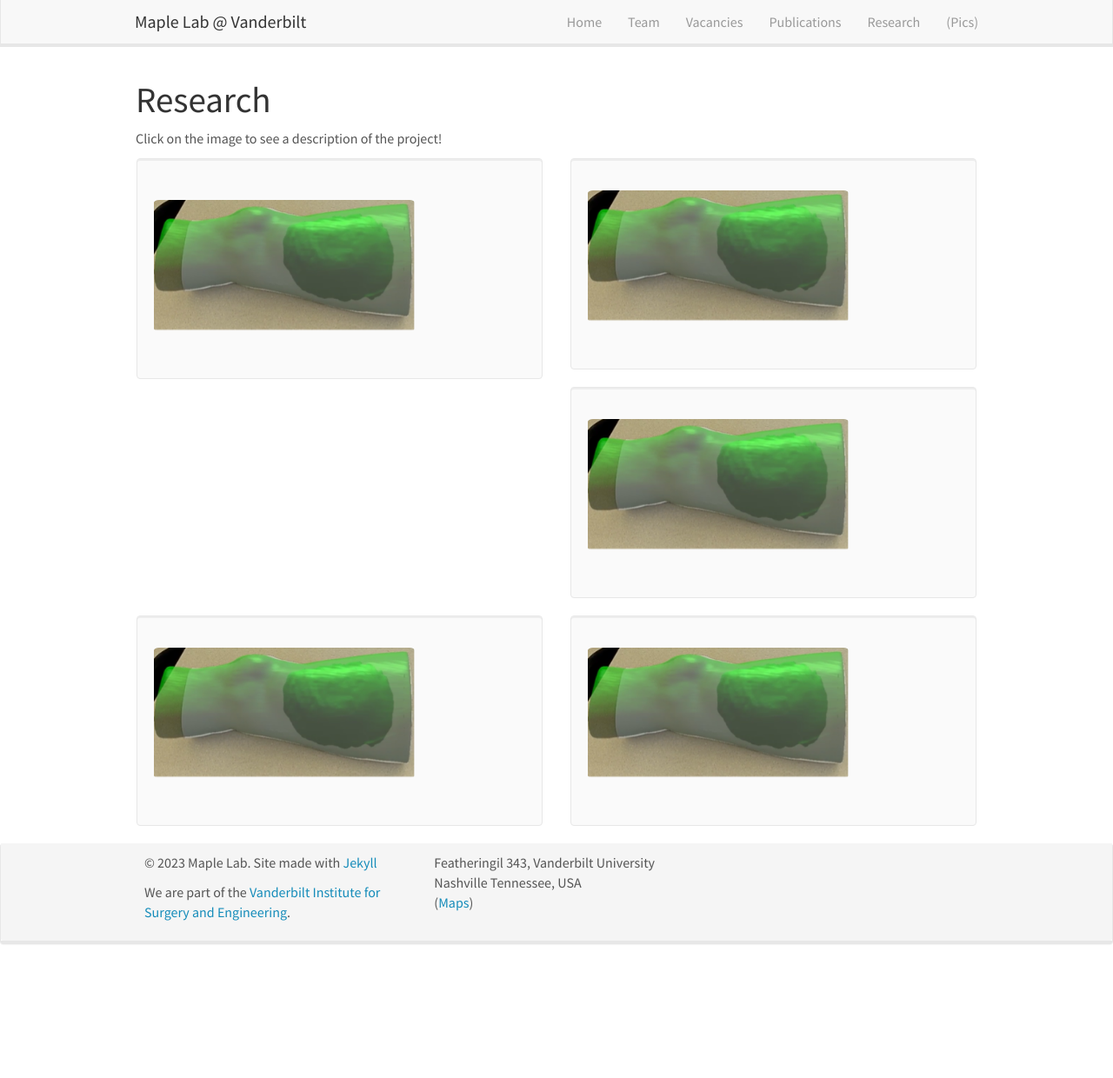
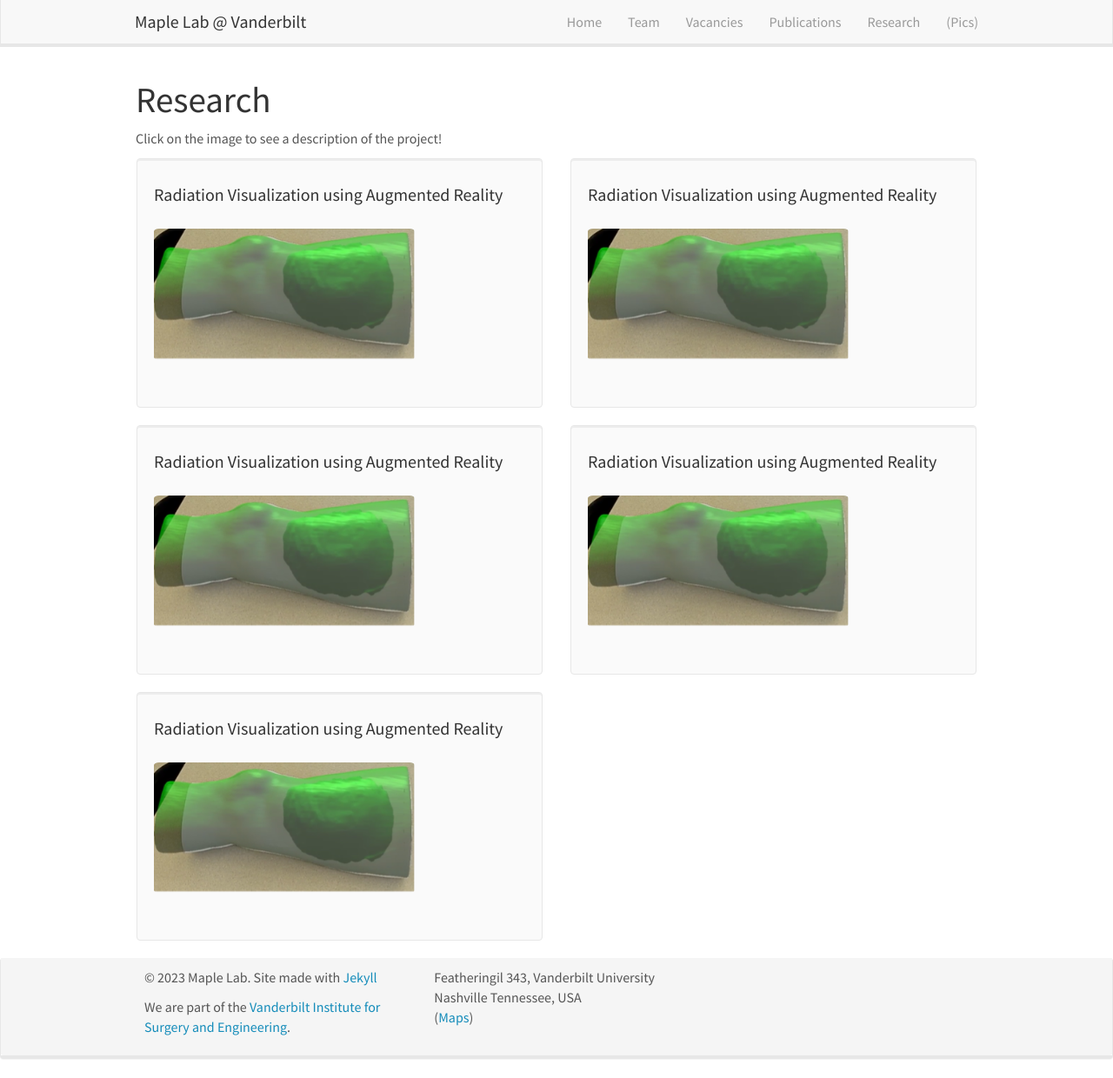
Before and after one commit to vu-maple-lab/vu-maple-lab.github.io, a Jekyll site: the page built from research.md, in a window 1280 px wide and 1240 px high. Shown: the whole window at 87% size. Built offline with Jekyll 4.4.1, drawn with Linux system fonts in a browser that asks for light colours; nearby versions of some CDN libraries.

Commit message:
try this 9

```diff
--- a/research.md
+++ b/research.md
@@ -11,7 +11,7 @@ Click on the image to see a description of the project!
 <div class="row">
 <div class="col-sm-6 clearfix">
  <div class="well">
-  <h4>{{Radiation Visualization using Augmented Reality }}</h4>
+  <h4>Radiation Visualization using Augmented Reality</h4>
   <a href="{{ site.url }}{{ site.baseurl }}/research/sarcoma" title="Sarcoma">
     <img src="{{ site.url }}{{ site.baseurl }}/images/researchpic/sarcoma.png" alt="sarcoma_img" style="width: 300px"/>
   </a>
@@ -20,7 +20,7 @@ Click on the image to see a description of the project!
 
 <div class="col-sm-6 clearfix">
  <div class="well">
-  <pubtit>{{Radiation Visualization using Augmented Reality }}</pubtit>
+  <h4>Radiation Visualization using Augmented Reality</h4>
   <a href="{{ site.url }}{{ site.baseurl }}/research/sarcoma" title="Sarcoma">
     <img src="{{ site.url }}{{ site.baseurl }}/images/researchpic/sarcoma.png" alt="sarcoma_img" style="width: 300px"/>
   </a>
@@ -29,7 +29,7 @@ Click on the image to see a description of the project!
 
 <div class="col-sm-6 clearfix">
  <div class="well">
-  <pubtit>{{Radiation Visualization using Augmented Reality }}</pubtit>
+ <h4>Radiation Visualization using Augmented Reality</h4>
   <a href="{{ site.url }}{{ site.baseurl }}/research/sarcoma" title="Sarcoma">
     <img src="{{ site.url }}{{ site.baseurl }}/images/researchpic/sarcoma.png" alt="sarcoma_img" style="width: 300px"/>
   </a>
@@ -38,7 +38,7 @@ Click on the image to see a description of the project!
 
 <div class="col-sm-6 clearfix">
  <div class="well">
-  <pubtit>{{Radiation Visualization using Augmented Reality }}</pubtit>
+  <h4>Radiation Visualization using Augmented Reality</h4>
   <a href="{{ site.url }}{{ site.baseurl }}/research/sarcoma" title="Sarcoma">
     <img src="{{ site.url }}{{ site.baseurl }}/images/researchpic/sarcoma.png" alt="sarcoma_img" style="width: 300px"/>
   </a>
@@ -47,7 +47,7 @@ Click on the image to see a description of the project!
 
 <div class="col-sm-6 clearfix">
  <div class="well">
-  <pubtit>{{Radiation Visualization using Augmented Reality }}</pubtit>
+  <h4>Radiation Visualization using Augmented Reality</h4>
   <a href="{{ site.url }}{{ site.baseurl }}/research/sarcoma" title="Sarcoma">
     <img src="{{ site.url }}{{ site.baseurl }}/images/researchpic/sarcoma.png" alt="sarcoma_img" style="width: 300px"/>
   </a>
```
